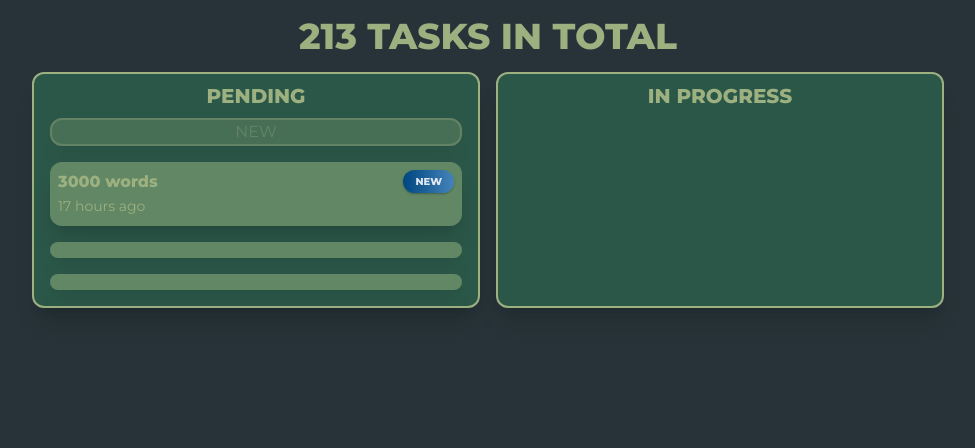
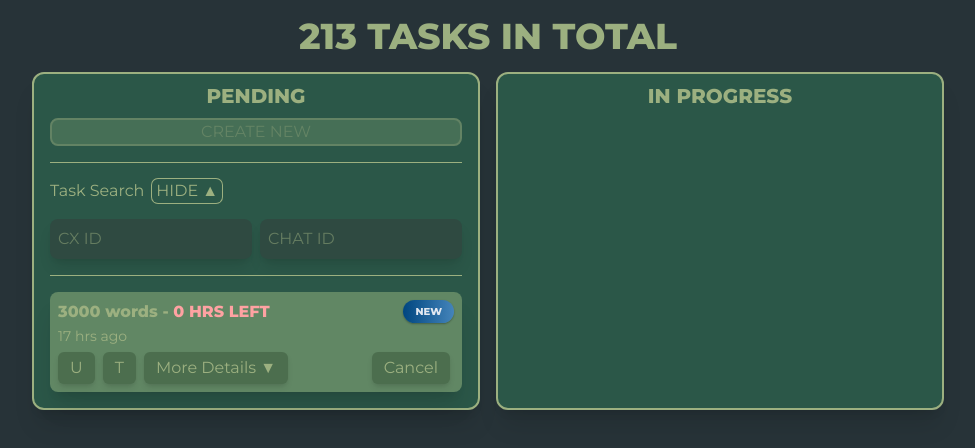
Before and after one commit to GhostQck/TasksScheduler, a Next.js app: page / in a window 1280 px wide. Shown: the top 448 px of the page, without its empty margins (152-1127 px from the left). Built offline with nearby package versions, Linux system fonts and the light colour scheme.

Commit message:
Updated Root layout

```diff
--- a/src/app/globals.css
+++ b/src/app/globals.css
@@ -2,8 +2,14 @@
 
 @theme {
   --color-bg: #273338;
+
   --color-fg: #2B5748;
+  --color-fg-dark: #2f4a41;
+
+  --color-hl-light: #85ab88;
   --color-hl: #618764;
+  --color-hl-dark: #4c6e4e;
+
   --color-txt: #9CB080;
 
   --background-image-gr-red: linear-gradient(90deg, #89216B 0%, #DA4453 100%);
--- a/src/app/page.tsx
+++ b/src/app/page.tsx
@@ -2,25 +2,94 @@ export default function Root() {
   return (
     <main className='flex flex-col min-h-screen w-full justify-start items-center'>
       <header className='max-w-md p-4'>
-        <h1 className='w-full text-xl md:text-2xl lg:text-4xl font-extrabold uppercase'>213 tasks in total</h1>
+        <h1
+          className='
+            w-full text-xl font-extrabold uppercase
+            md:text-2xl lg:text-4xl
+          '
+        >213 tasks in total</h1>
       </header>
-      <div className='grid lg:grid-cols-2 gap-4 *:w-md *:rounded-xl *:border-2 *:border-txt *:bg-fg *:p-2 *:shadow-xl [&>section>h2]:w-full [&>section>h2]:text-center [&>section>h2]:text-xl [&>section>h2]:font-bold [&>section>h2]:uppercase [&>section>h2]:select-none'>
+      <div
+        className='
+          grid gap-4
+          lg:grid-cols-2
+          *:w-md *:rounded-xl *:border-2 *:border-txt *:bg-fg *:p-2 *:shadow-xl
+          [&>section>h2]:w-full [&>section>h2]:text-center [&>section>h2]:text-xl [&>section>h2]:font-bold [&>section>h2]:uppercase [&>section>h2]:select-none
+        '
+      >
         <section>
           <h2>pending</h2>
-          <div className='flex flex-col gap-4 w-full p-2 *:w-full *:rounded-xl *:shadow-xl [&>div]:relative [&>div]:bg-hl [&>div]:p-2'>
+          <div
+            className='
+              flex flex-col gap-4 w-full p-2
+              *:w-full
+            '
+          >
             <button
-              className='hover:p-6 hover:opacity-[.75] border-2 border-txt bg-hl opacity-[.5] uppercase cursor-pointer duration-300 transition-all ease-in-out'
-            >new</button>
-            <div>
+              className='
+                rounded-lg border-2 border-txt bg-hl opacity-[.5] uppercase cursor-pointer
+                duration-300 transition-all ease-in-out
+                hover:p-6 hover:opacity-[.75]
+              '
+            >create new</button>
+            <hr />
+            <div className='w-full'>
+              <h3 className='inline mr-2 capitalize select-none'>task search</h3>
+              <button
+                className='
+                  inline bg-fg rounded-md px-1 ring-1 ring-txt cursor-pointer uppercase
+                  duration-300 transition-all ease-in-out
+                  hover:brightness-[1.1]
+                '
+              >hide ▲</button>
+            </div>
+            <div className='grid grid-cols-2 gap-2 !p-0 !bg-transparent'>
+              <input
+                name='task_src_cx'
+                type='text'
+                placeholder='CX ID'
+                className='
+                  bg-fg-dark rounded-lg p-2 shadow-lg
+                  duration-200 transition-all ease-in-out
+                  hover:brightness-[1.1] hover:shadow-xl
+                  focus:outline-none focus:ring-2 focus:ring-txt/30
+                '
+              />
+              <input
+                name='task_src_chat'
+                type='text'
+                placeholder='CHAT ID'
+                className='
+                  no-spinner bg-fg-dark rounded-lg p-2 shadow-lg
+                  duration-200 transition-all ease-in-out
+                  hover:brightness-[1.1] hover:shadow-xl
+                  focus:outline-none focus:ring-2 focus:ring-txt/30
+                '
+              />
+            </div>
+            <hr />
+            <div className='relative bg-hl p-2 rounded-lg shadow-xl'>
               <span className='absolute top-2 right-2 py-1 px-3 bg-gr-blue rounded-xl text-[.625rem] shadow-xs/30 text-slate-200 font-bold uppercase select-none'>new</span>
-              <strong className='block w-full lowercase'>3000 words</strong>
-              <time className='text-sm lowercase'>17 hours ago</time>
-            </div>
-            <div>
-
-            </div>
-            <div>
-
+              <strong className='block w-full lowercase'>
+                3000 words -
+                <span className='uppercase text-red-300'> 0 hrs left</span>
+              </strong>
+              <time className='text-sm lowercase'>17 hrs ago</time>
+              <div
+                className='
+                  relative flex flex-row gap-2 pt-1 w-full
+                  [&>button]:py-1 [&>button]:px-3 [&>button]:bg-hl-dark [&>button]:rounded-md [&>button]:shadow-md [&>button]:capitalize [&>button]:cursor-pointer
+                  [&>button]:duration-200 [&>button]:transition-all [&>button]:ease-in-out
+                  [&>button]:hover:brightness-[1.1] [&>button]:hover:shadow-lg
+                '
+              >
+                <button>U</button>
+                <button>T</button>
+                <button>more details ▼</button>
+                <button
+                  className='absolute right-1'
+                >cancel</button>
+              </div>
             </div>
           </div>
         </section>
```
